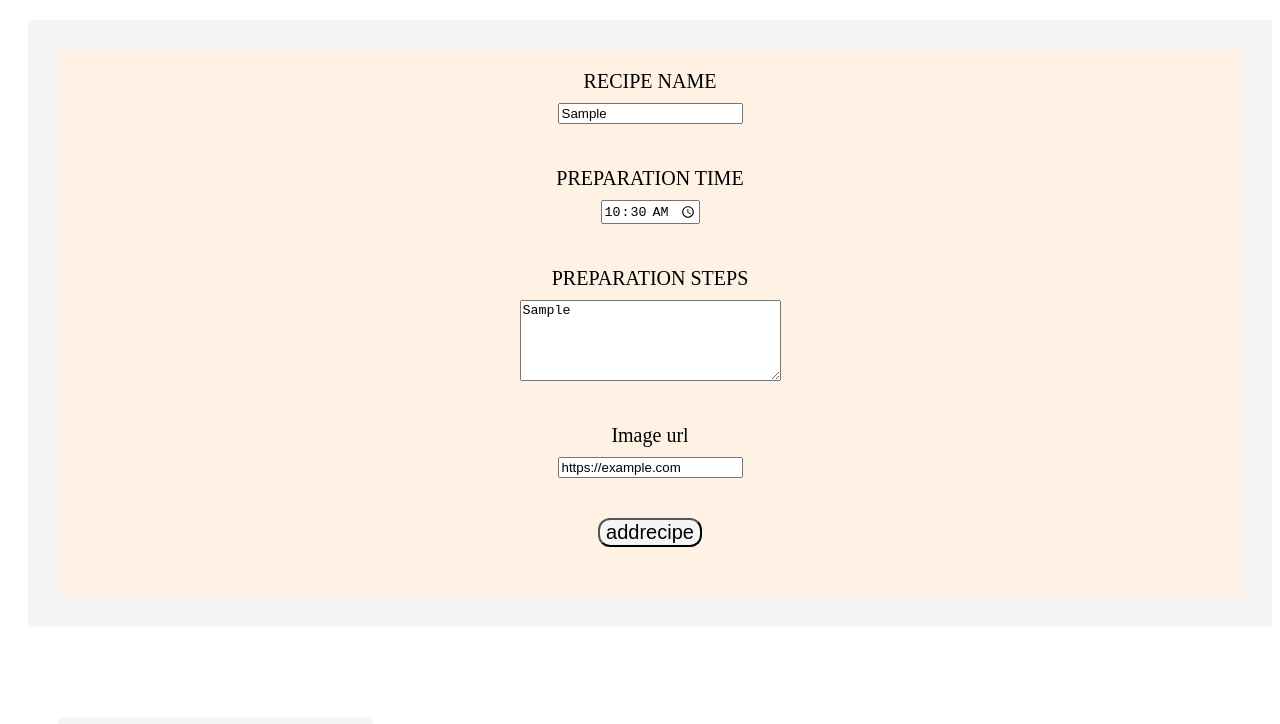
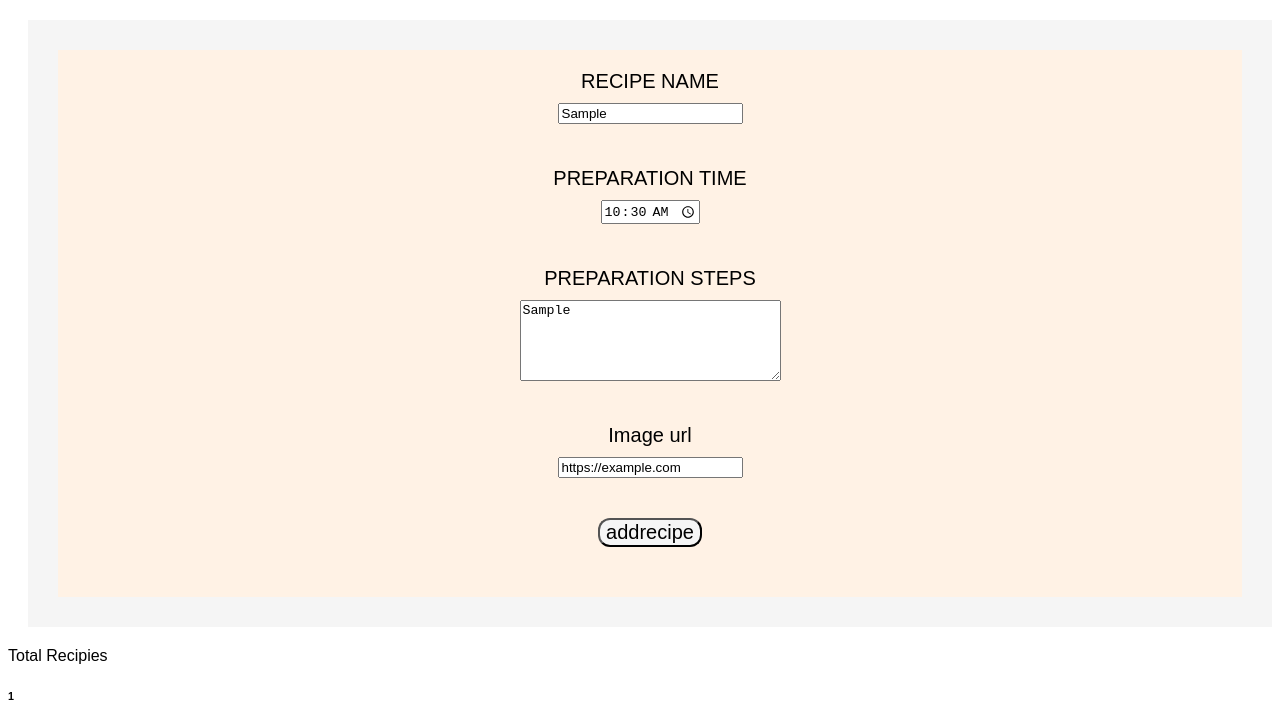
Before and after one commit to kabipriya-mediwave/recipe, a plain HTML site: page app/index.html in a window 1280 px wide. Both pictures are taken after typing "Sample", "10:30", "Sample", "https://example.com" into the empty fields and a click on the input "addrecipe". Shown: the top 724 px of the page. Drawn offline with Linux system fonts and the light colour scheme; grey boxes are pictures that could not be loaded.

```diff
--- a/app/index.html
+++ b/app/index.html
@@ -48,6 +48,10 @@
 
       <input type="submit" value="addrecipe" id="button1" />
     </form>
+    <div class="total-count">
+      Total Recipies
+      <h6 id="value"></h6>
+    </div>
     <div id="app"></div>
   </body>
 </html>
--- a/app/script.js
+++ b/app/script.js
@@ -50,6 +50,8 @@
     const recipeDiv = makerecipeDiv(favrecipe[i]);
     const recipeApp = document.querySelector("#app");
     recipeApp.appendChild(recipeDiv);
+    const totalcount = document.querySelector("#value");
+    totalcount.innerText = favrecipe.length;
   }
 }
 function addrecipe(recipe) {
--- a/app/style.css
+++ b/app/style.css
@@ -1,6 +1,5 @@
-.body {
+body {
   font-family: sans-serif;
-  background-color: whitesmoke;
 }
 #app {
   display: grid;
```
